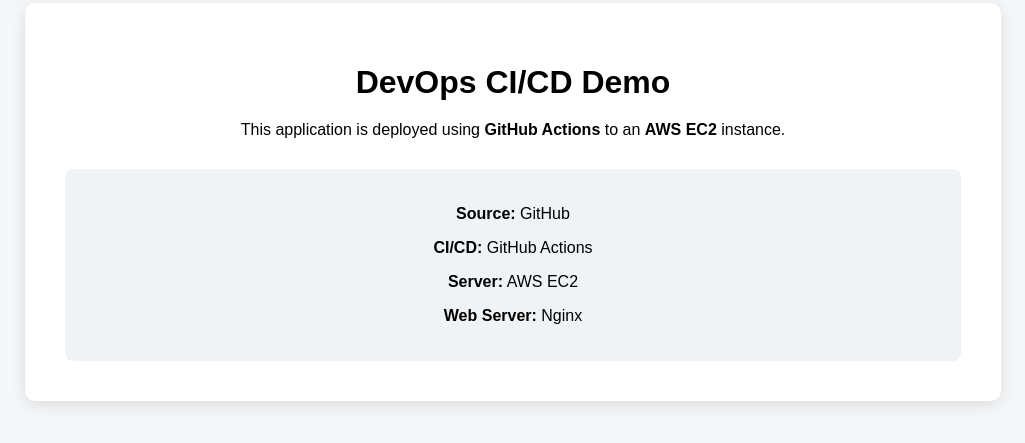
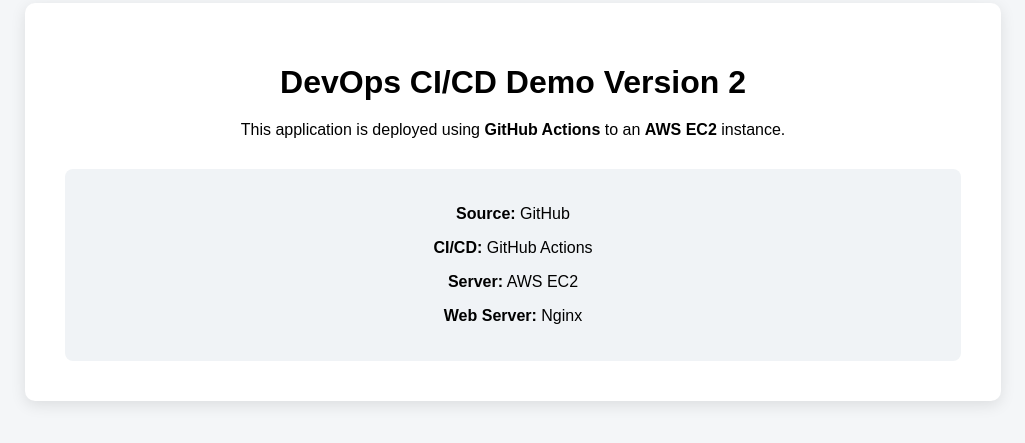
Before and after one commit to swami-github-user/devops-github-demo, a plain HTML site: page index.html in a window 1280 px wide. Shown: the part 97-540 px from the top of the page, without its empty margins (127-1152 px from the left). Drawn offline with Linux system fonts and the light colour scheme.

```diff
--- a/index.html
+++ b/index.html
@@ -9,7 +9,7 @@
 <body>
 
     <div class="container">
-        <h1>DevOps CI/CD Demo</h1>
+        <h1>DevOps CI/CD Demo Version 2</h1>
 
         <p>
             This application is deployed using
```
